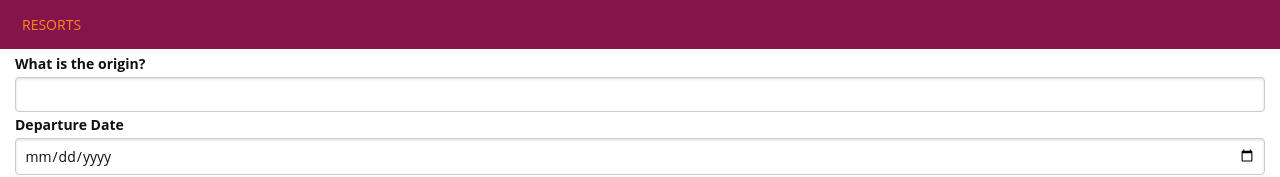
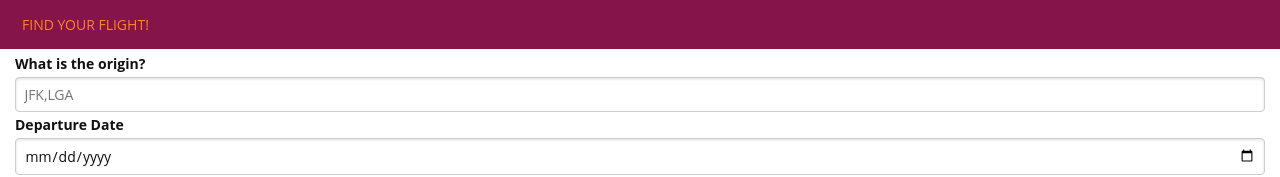
Before and after one commit to rafasf/ski-trips, an Angular app: page / in a window 1280 px wide. Shown: the top 177 px of the page. Built offline with nearby package versions, Linux system fonts and the light colour scheme.

Commit message:
change title and header

```diff
--- a/src/app/app.component.ts
+++ b/src/app/app.component.ts
@@ -5,7 +5,7 @@ import {Component} from '@angular/core';
   template: `
     <header class="pure-menu pure-menu-horizontal app-header">
       <nav>
-        <span class="pure-menu-heading">Resorts</span>
+        <span class="pure-menu-heading">Find your Flight!</span>
       </nav>
     </header>
     <section class="pure-form pure-form-stacked search">
--- a/src/app/origin/origin.component.ts
+++ b/src/app/origin/origin.component.ts
@@ -5,7 +5,7 @@ import {Component, Output, EventEmitter} from '@angular/core';
   template: `
     <section class="origin">
       <label for="origin">What is the origin?</label>
-      <input type="text" name="origin" class="pure-input-1" (change)="updateValue($event)" />
+      <input type="text" name="origin" class="pure-input-1" placeholder="JFK,LGA" (change)="updateValue($event)" />
     </section>`
 })
 export class OriginComponent {
--- a/src/index.html
+++ b/src/index.html
@@ -2,7 +2,7 @@
 <html>
 <head>
   <meta charset="utf-8">
-  <title>SkiTrips</title>
+  <title>MC Flight Search</title>
   <base href="/">
 
   <meta name="viewport" content="width=device-width, initial-scale=1">
```
